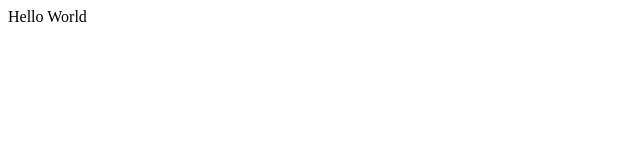
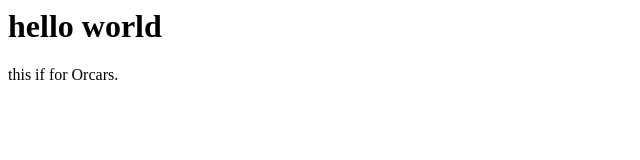
Before and after one commit to muthamizh83/demo_web, a plain HTML site: page index.html in a window 1280 px wide. Shown: the whole page, without its empty margins (0-640 px from the left). Drawn offline with Linux system fonts and the light colour scheme.

Commit message:
add html structure

```diff
--- a/index.html
+++ b/index.html
@@ -1 +1,10 @@
-<h>Hello World</h>
+<! DOCTYPE html>
+<html>
+  <head>
+      <title>demo</title>
+  </head>
+  <body>
+    <h1>hello world</h1>
+    <p>this if for Orcars.</p>
+  </body>
+</html>
```
